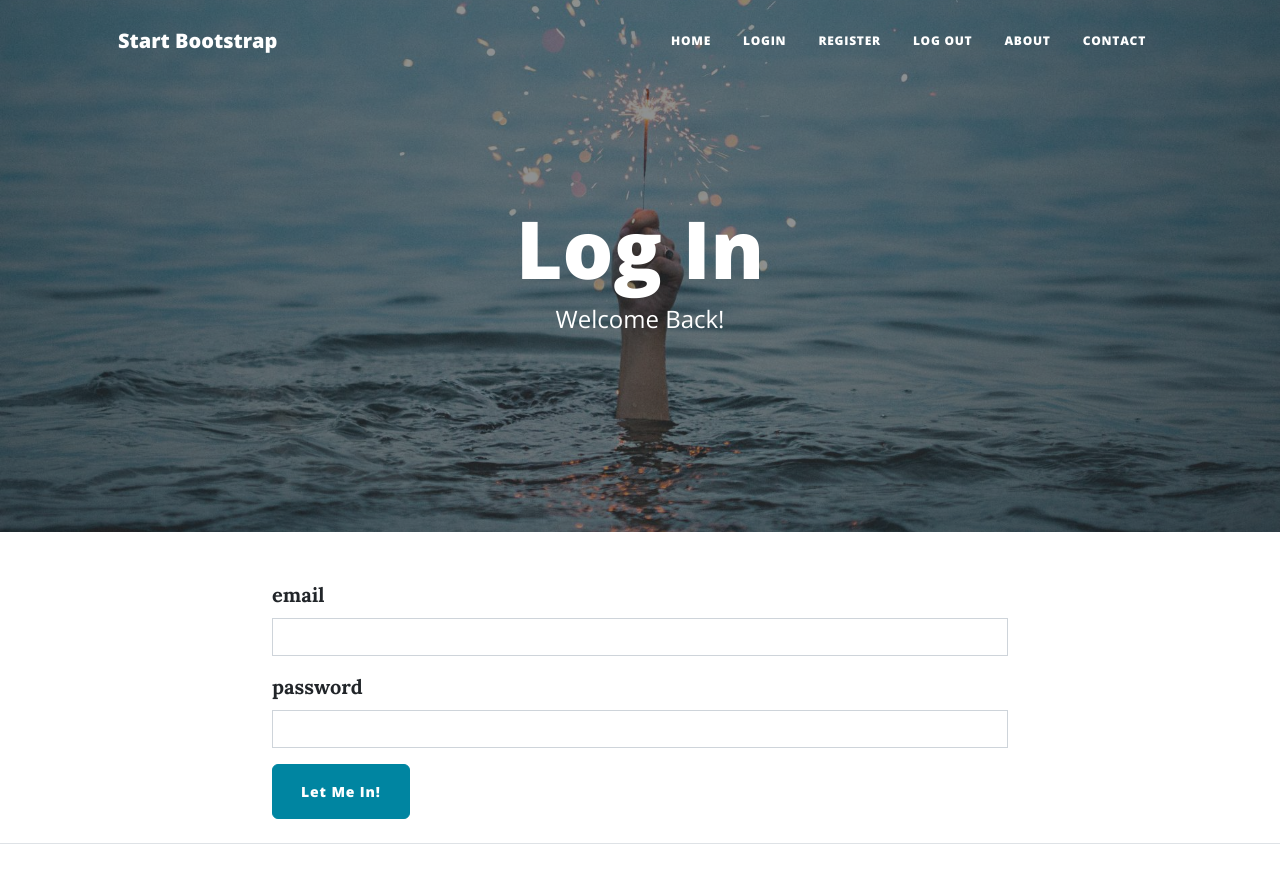
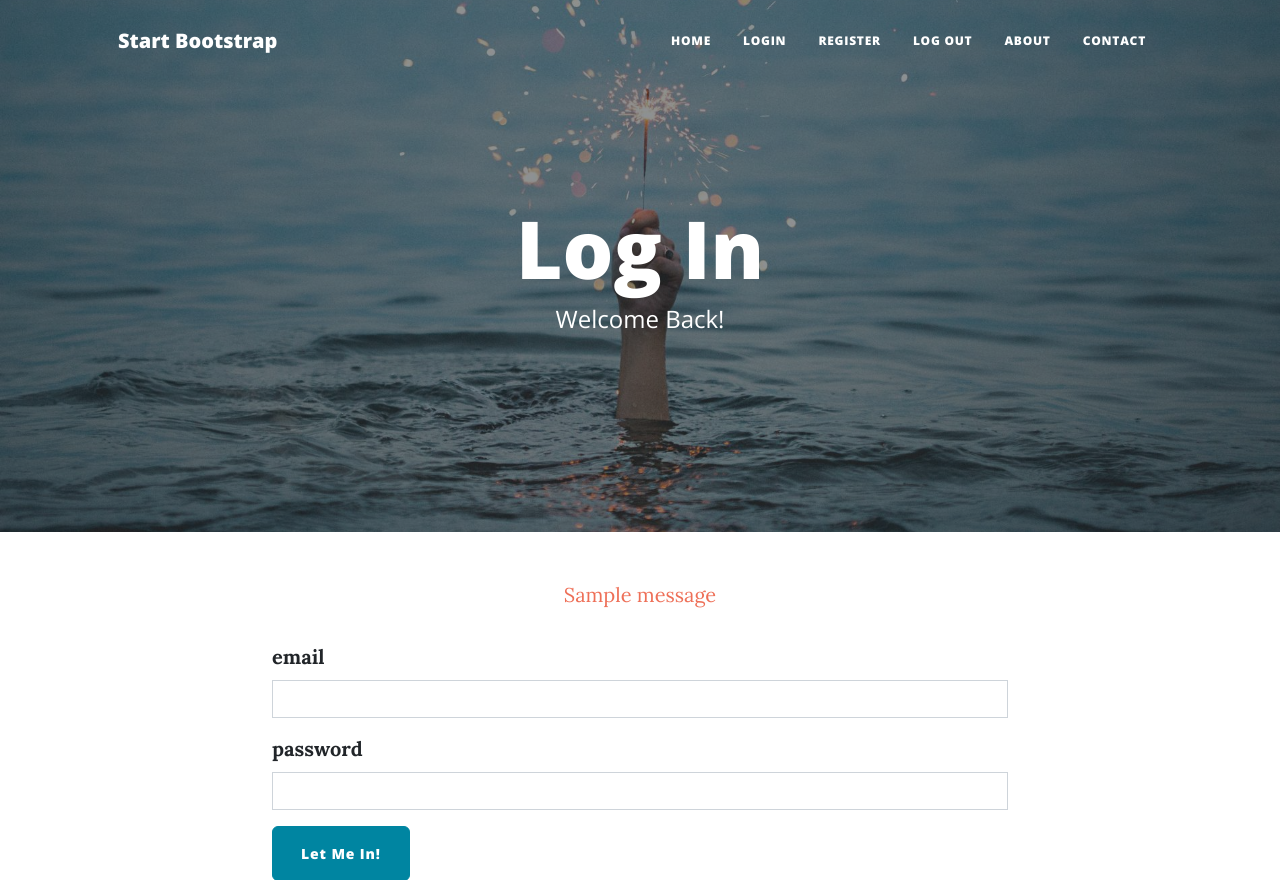
Before and after one commit to armkaviani/PythonBootcamp, a Flask app: template Authentication_Flask/templates/login.html in a window 1280 px wide. Shown: the top 880 px of the page. Run offline with Flask 3, Linux system fonts and the light colour scheme; the template is opened without the code that fills it: values that come from a table or form of the project are taken from there, others are empty; a user stored in the database is signed in; tables that the repository leaves empty hold one stand-in row (values such as "Sample post"); one stand-in notice (Sample message) is shown; some libraries are stand-ins or nearby versions.

Commit message:
Flash message has been added in login template for users trying to register twice.
Signed-off-by: Armaghan Kaviani <armaghankaviani@yahoo.com>

```diff
--- a/BlogCapstone_AddingUsers/templates/login.html
+++ b/BlogCapstone_AddingUsers/templates/login.html
@@ -22,6 +22,13 @@ include "header.html" %}
   <div class="container">
     <div class="row">
       <!-- TODO: add a flash message here for users registering twice -->
+       {% with messages = get_flashed_messages() %}
+       {% if messages %}
+       {% for message in messages %}
+       <p class="flash">{{ message }}</p>
+       {% endfor %}
+       {% endif %}
+       {% endwith %}
       <div class="col-lg-8 col-md-10 mx-auto">
         <!--TODO: render login form here-->
         {{render_form(form, novalidate=True, button_map={"submit": "primary"}) }}
```
